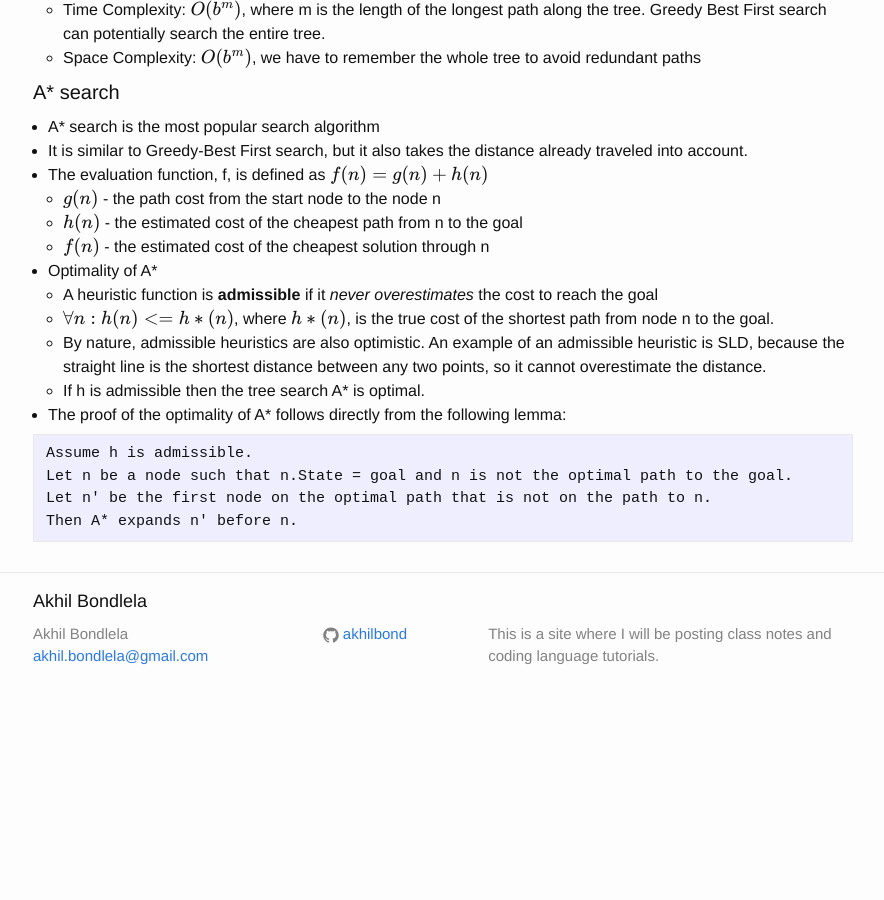
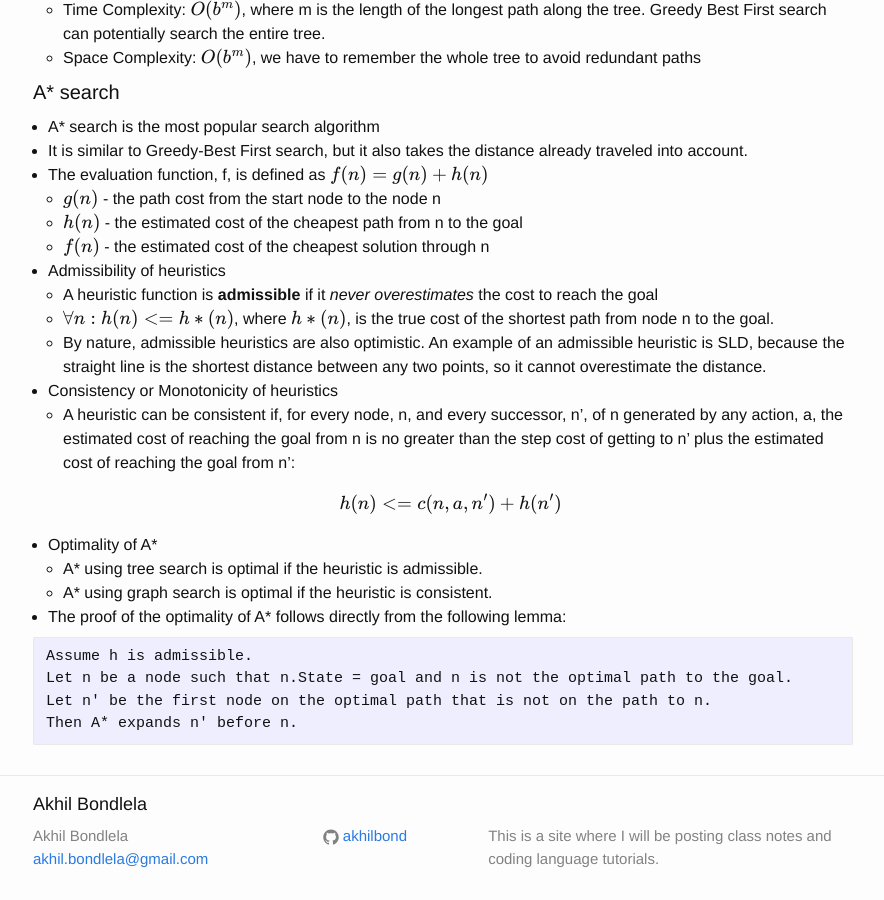
Before and after one commit to akhilbond/akhilbond.github.io, a Jekyll site: the page built from Courses/intro_to_ai/notes.md, in a window 1280 px wide and 900 px high, scrolled down 11330 px. Shown: the whole window, without its empty margins (197-1081 px from the left). Built offline with Jekyll 4.4.1, drawn with Linux system fonts in a browser that asks for light colours; formulas are drawn with MathJax 3; before the commit the page ends 12028 px from its top, so only the background shows below that.

Commit message:
AI notes updates

```diff
--- a/Courses/intro_to_ai/notes.md
+++ b/Courses/intro_to_ai/notes.md
@@ -405,11 +405,20 @@ function RBFS(problem, node, f_limit) returns a solution or failure and a new f-
   - $$h(n)$$ - the estimated cost of the cheapest path from n to the goal
   - $$f(n)$$ - the estimated cost of the cheapest solution through n
 
-- Optimality of A*
+- Admissibility of heuristics
   - A heuristic function is **admissible** if it *never overestimates* the cost to reach the goal
   - $$ \forall n: h(n) <= h*(n) $$, where $$h*(n)$$, is the true cost of the shortest path from node n to the goal.
   - By nature, admissible heuristics are also optimistic. An example of an admissible heuristic is SLD, because the straight line is the shortest distance between any two points, so it cannot overestimate the distance.
-  - If h is admissible then the tree search A* is optimal.
+
+- Consistency or Monotonicity of heuristics
+  - A heuristic can be consistent if, for every node, n, and every successor, n', of n generated by any action, a, the estimated cost of reaching the goal from n is no greater than the step cost of getting to n' plus the estimated cost of reaching the goal from n':
+
+  $$h(n) <= c(n, a, n') + h(n')$$
+
+- Optimality of A*
+  - A* using tree search is optimal if the heuristic is admissible.
+  - A* using graph search is optimal if the heuristic is consistent.
+
 
 - The proof of the optimality of A* follows directly from the following lemma:
 
```
